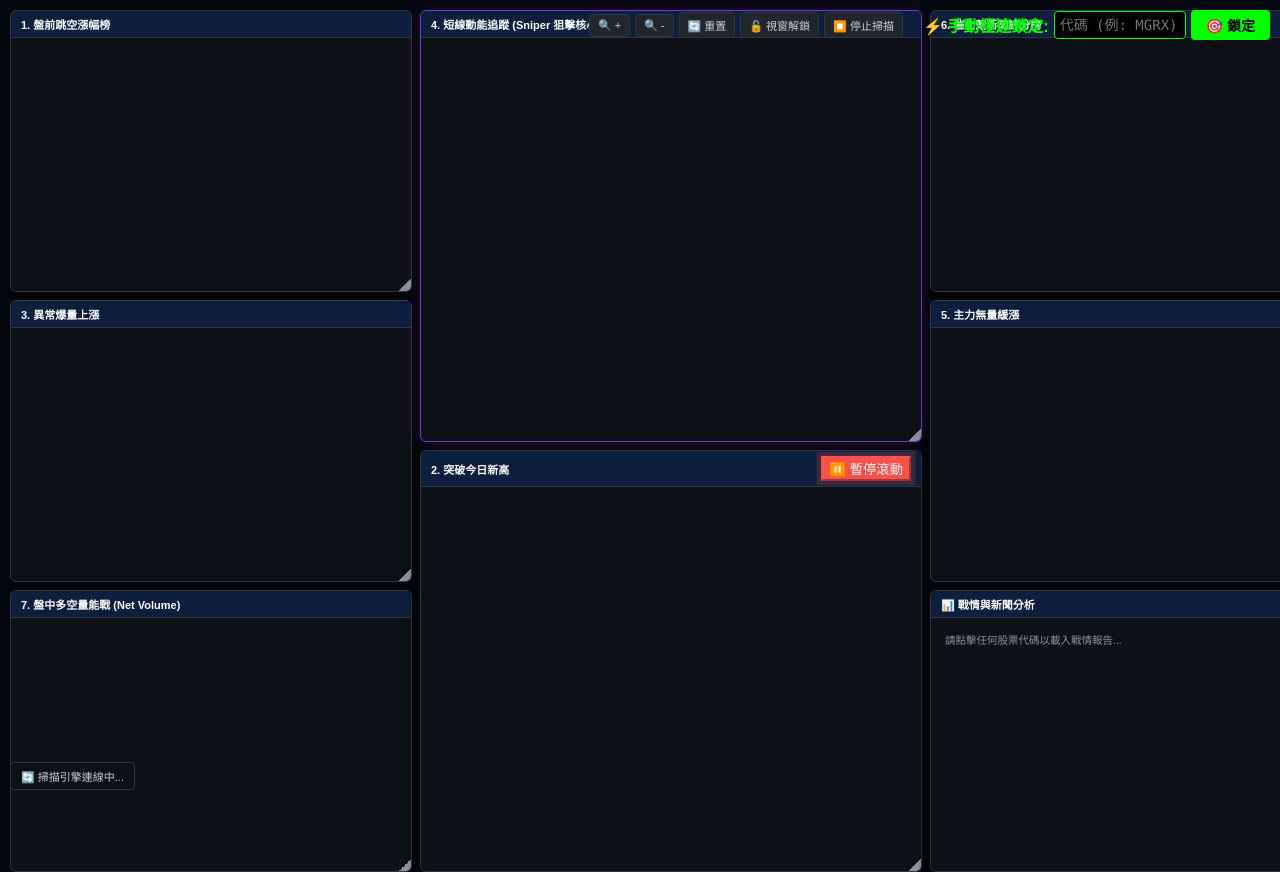
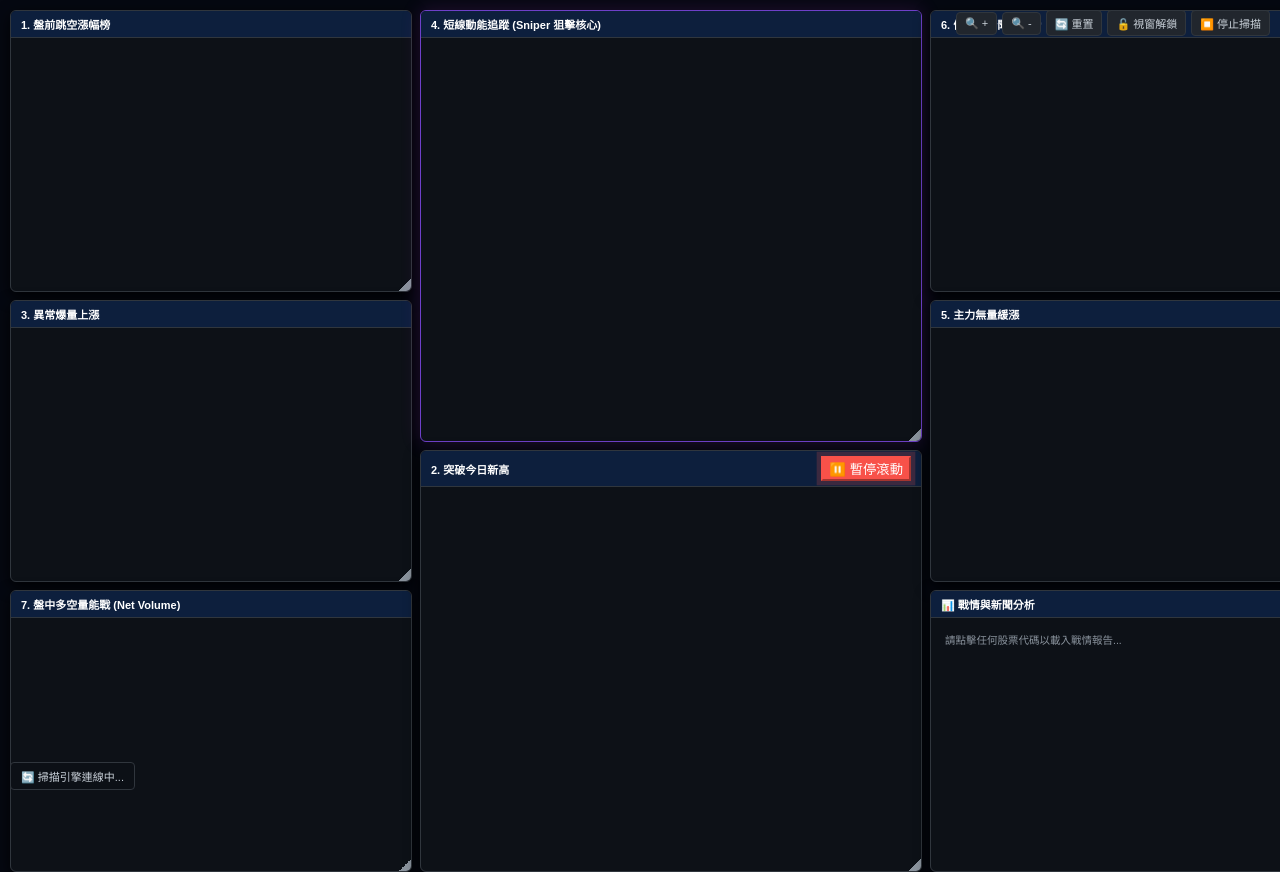
Before and after one commit to latelyhappy/fotROSS, a Flask app: page / in a window 1280 px wide; the page is wider, and only the part inside the window is pictured. Run offline with Flask 3, Linux system fonts and the light colour scheme.

Commit message:
Update index.html

```diff
--- a/templates/index.html
+++ b/templates/index.html
@@ -52,10 +52,7 @@
         <button onclick="resetZoom()">🔄 重置</button>
         <button id="lock-btn" onclick="toggleGlobalLock()">🔓 視窗解鎖</button>
         <button id="engine-btn" onclick="toggleEngineRun()">⏹️ 停止掃描</button>
-        <span style="color: #00ff00; margin-left: 20px; font-weight: bold;">⚡ 手動極速鎖定:</span>
-        <input type="text" id="sniperInput" list="sniperHistoryList" placeholder="代碼 (例: MGRX)" autocomplete="off" style="padding: 5px; font-size: 14px; text-transform: uppercase; background: #000; color: #00ff00; border: 1px solid #00ff00; border-radius: 4px; width: 120px; font-family: Consolas, monospace; outline: none; margin-left: 5px;">
-        <datalist id="sniperHistoryList"></datalist>
-        <button id="sniperBtn" onclick="addTarget()" style="padding: 5px 15px; font-size: 14px; background: #00ff00; color: #000; cursor: pointer; font-weight: bold; border: none; border-radius: 4px; margin-left: 5px;">🎯 鎖定</button>
+
     </div>
 
     <div class="window" id="win-gap" style="top:10px; left:10px; width:400px; height:280px;"><div class="title-bar bg-blue">1. 盤前跳空漲幅榜</div><div class="content" id="gap-list"></div><div class="resize-handle"></div></div>
```
